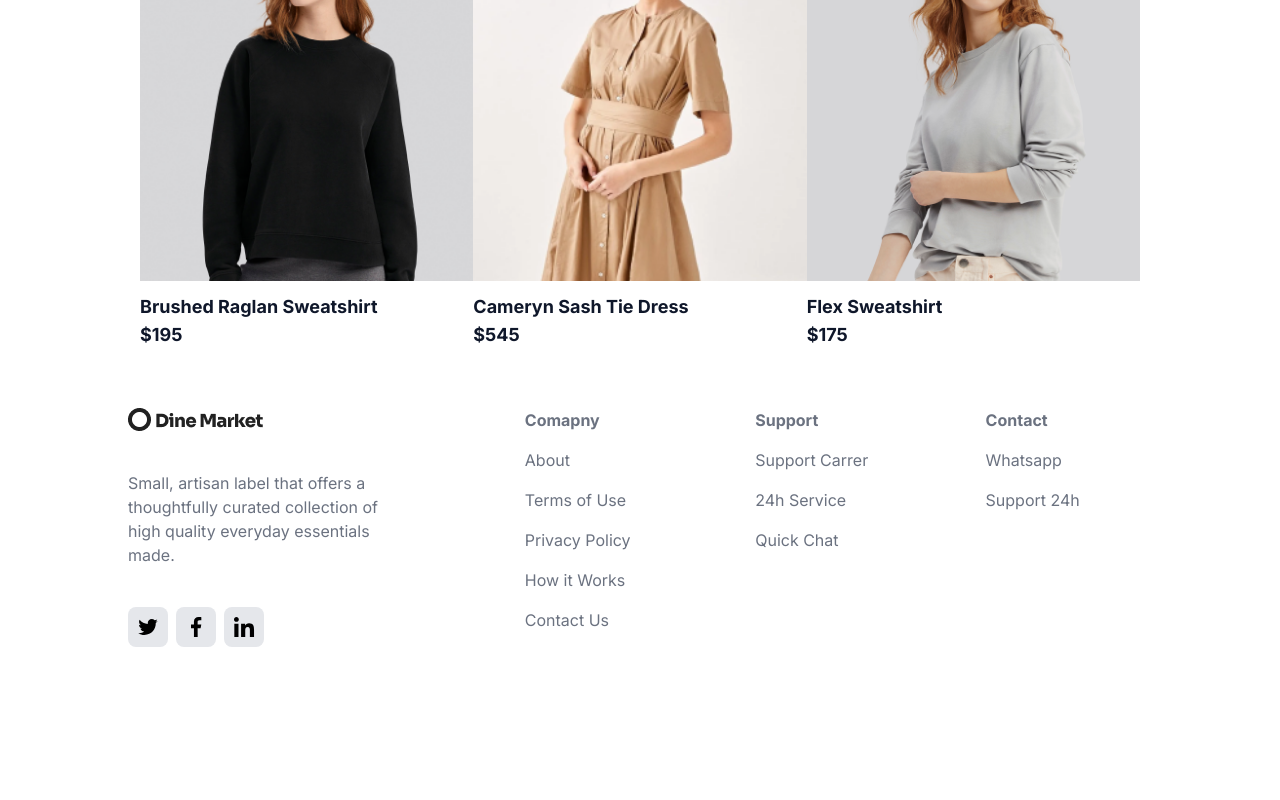
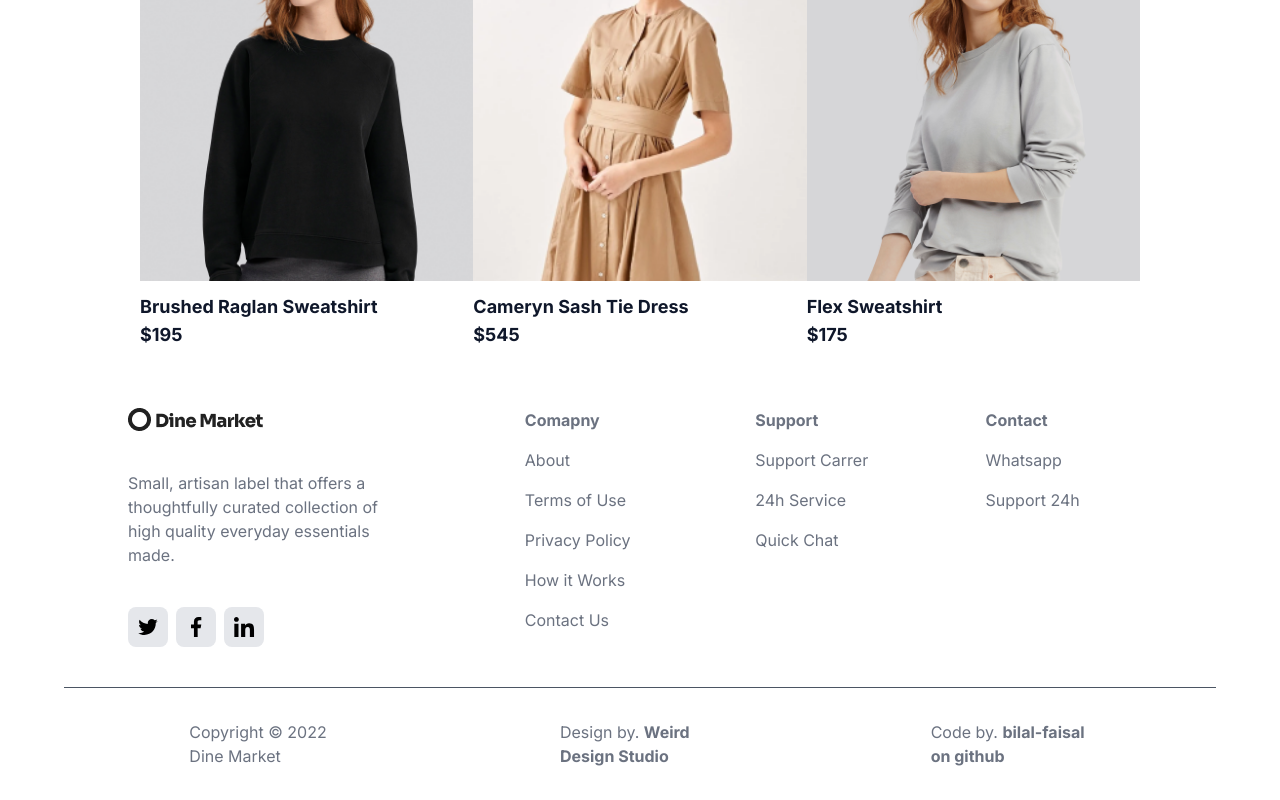
Before and after one commit to bilal-faisal/ecommerce-store-next13, a Next.js app: page / in a window 1280 px wide. Shown: the part 1640-2440 px from the top of the page. Before the commit the page ends 2375 px from the top, so only its background shows below. Built offline with nearby package versions, Linux system fonts and the light colour scheme.

Commit message:
Update Footer.tsx

```diff
--- a/src/components/Footer.tsx
+++ b/src/components/Footer.tsx
@@ -1,12 +1,11 @@
 import Image from "next/image";
 import Logo from "/public/logo.png";
-
 import { AiOutlineTwitter } from "react-icons/ai";
 import { GrFacebookOption, GrLinkedinOption } from "react-icons/gr";
 
 const Footer = () => {
   return (
-    <div className="flex w-full flex-wrap justify-center mx-auto text-gray-500 py-12 md:px-16">
+    <div className="flex w-full flex-wrap justify-center mx-auto text-gray-500 pt-12 pb-8 md:px-16">
       <div className="w-full md:w-[40%] px-16 mb-10">
         <Image src={Logo} alt="Logo" className="mr-5" />
         <p className="py-10 w-4/5">
@@ -46,6 +45,22 @@ const Footer = () => {
           <p>Support 24h</p>
         </div>
       </div>
+      <div className="w-full border-t-[1px] border-gray-600"></div>
+      <div className="w-full flex justify-around mx-5 items-center pt-8">
+        <p className=" max-w-[10rem] leading-6">Copyright © 2022 Dine Market</p>
+        <p className=" max-w-[10rem] leading-6">
+          Design by. <span className="font-bold">Weird Design Studio</span>
+        </p>
+        <p className=" max-w-[10rem] leading-6">
+          Code by.{" "}
+          <span className="font-bold">
+            <a href={"https://github.com/bilal-faisal"} target="_blank">
+              bilal-faisal
+            </a>{" "}
+            on github
+          </span>
+        </p>
+      </div>
     </div>
   );
 };
```
